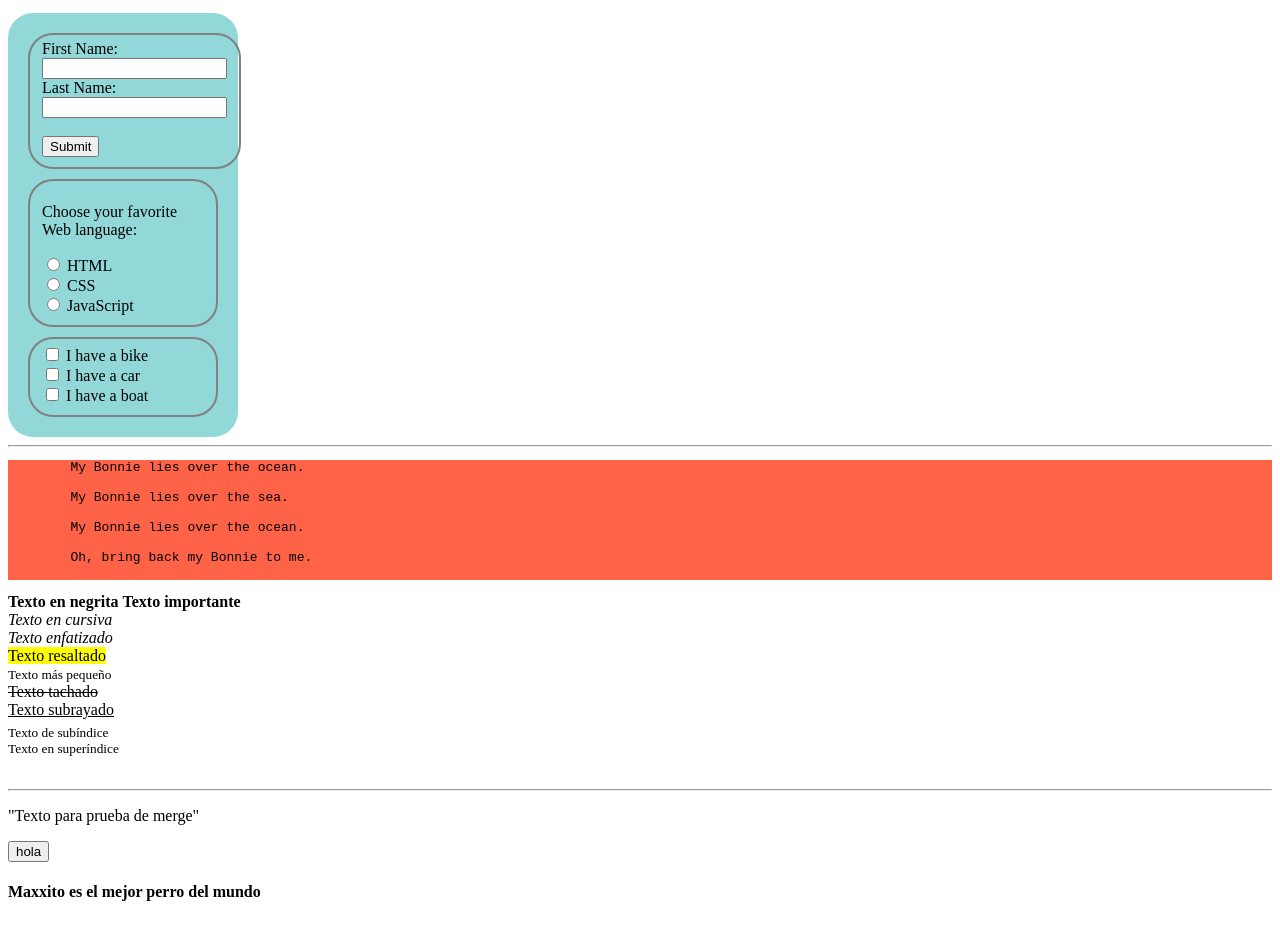
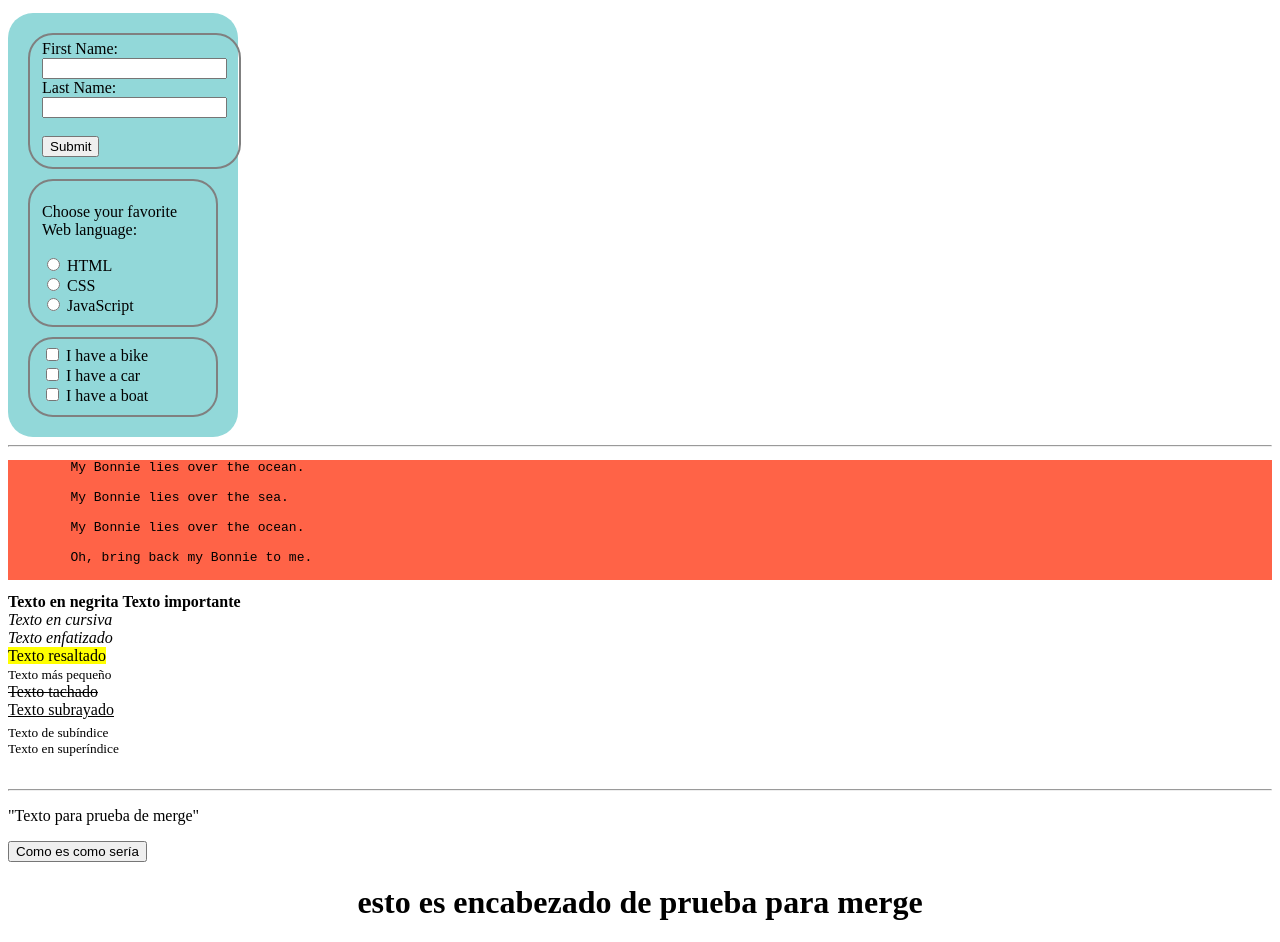
Before and after one commit to SantiMancera98/hello-world, a plain HTML site: page index.html in a window 1280 px wide. Shown: the part 101-1043 px from the top of the page. Drawn offline with Linux system fonts and the light colour scheme.

Commit message:
Update master

```diff
--- a/index.html
+++ b/index.html
@@ -61,7 +61,7 @@
       <bdo dir=""></bdo>
       <br><hr>
       <p>"Texto para prueba de merge"</p>
-      <button>hola</button>
-      <h4>Maxxito es el mejor perro del mundo</h4>
+      <button>Como es como sería</button>
+      <h1>esto es encabezado de prueba para merge</h1>
 </body>
 </html>
```
